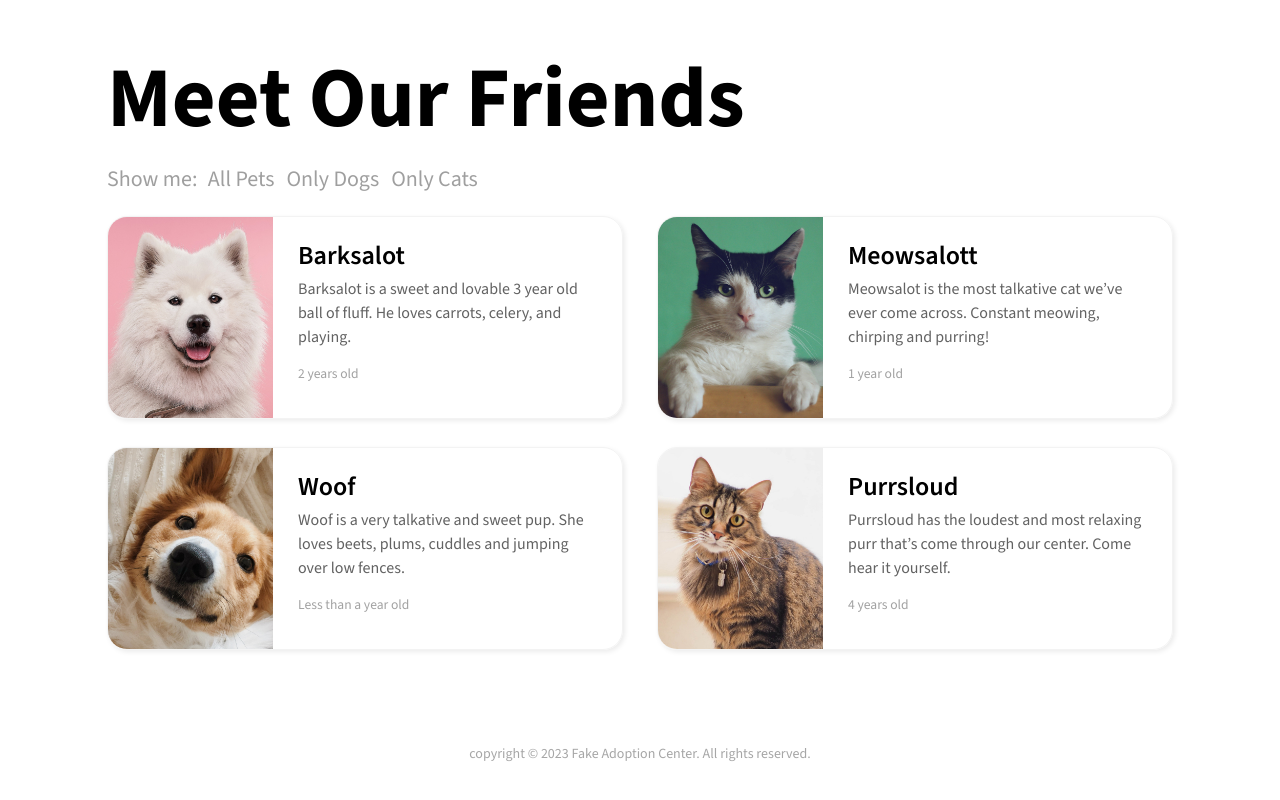
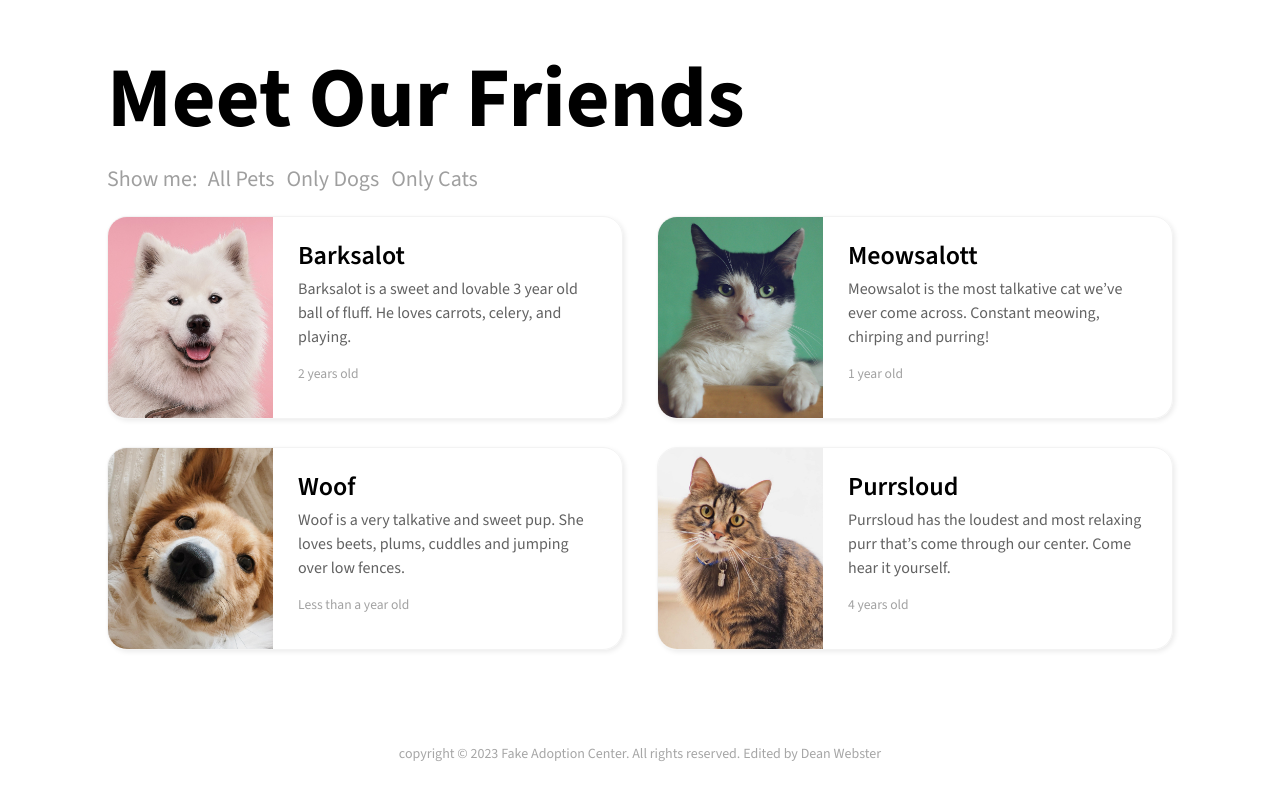
Before and after one commit to dean7208/pet-adoption, a plain HTML site: page index.html in a window 1280 px wide. Shown: the part 1091-1891 px from the top of the page. Drawn offline with nearby package versions, Linux system fonts and the light colour scheme.

Commit message:
Trying to clean thisng up

```diff
--- a/index.html
+++ b/index.html
@@ -179,7 +179,10 @@
     <!-- end of page-section -->
 
     <footer class="site-footer">
-      <p>copyright &copy; 2023 Fake Adoption Center. All rights reserved.</p>
+      <p>
+        copyright &copy; 2023 Fake Adoption Center. All rights reserved. Edited
+        by Dean Webster
+      </p>
     </footer>
   </body>
 </html>
```
